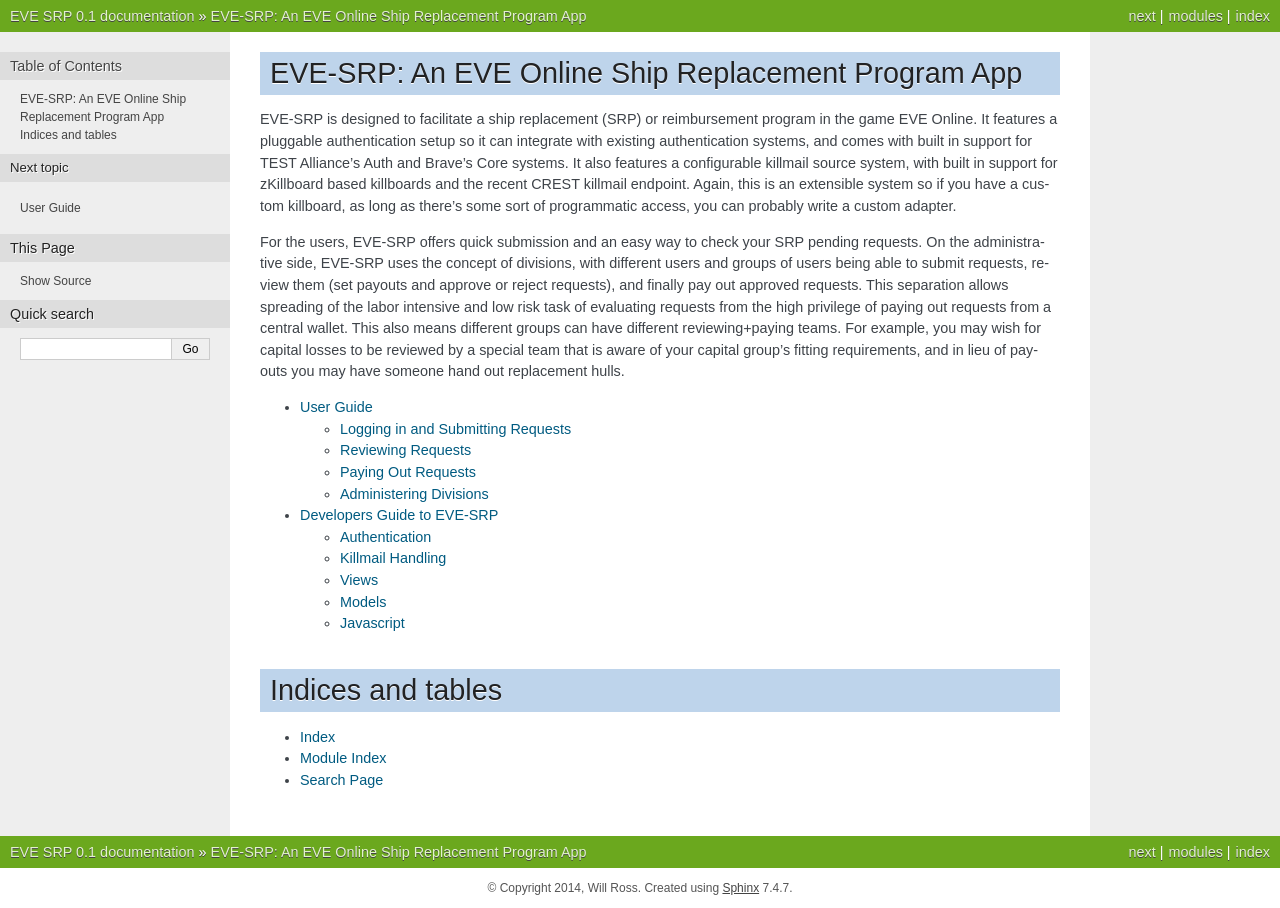
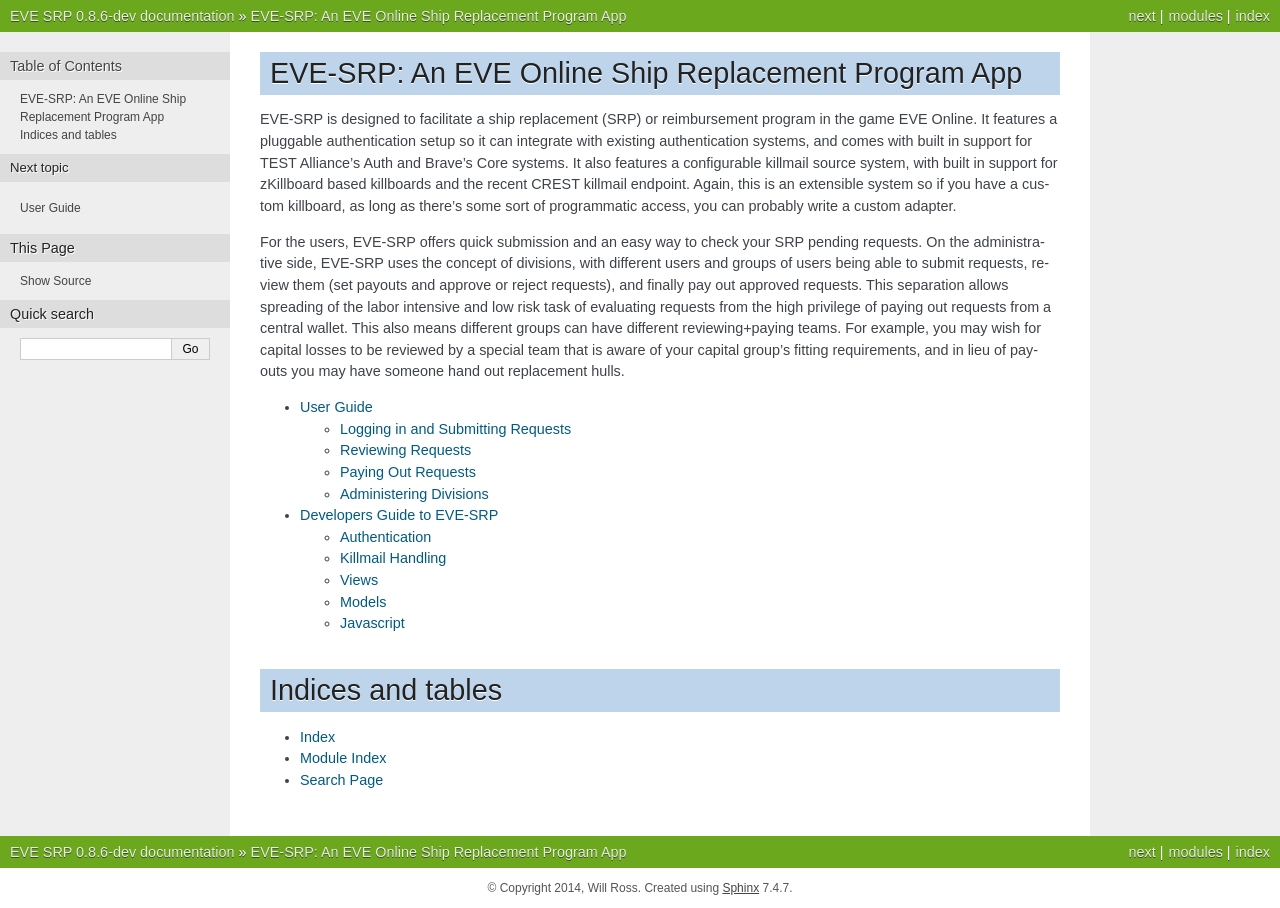
Before and after one commit to paxswill/evesrp, a Sphinx documentation site: the page built from doc/index.rst, in a window 1280 px wide. Built offline with Sphinx 7.4.7, drawn with Linux system fonts in a browser that asks for light colours.

Commit message:
Extract the version for the documentation from evesrp.__version__

```diff
--- a/doc/conf.py
+++ b/doc/conf.py
@@ -15,11 +15,14 @@
 
 import sys
 import os
+import re
 
 # If extensions (or modules to document with autodoc) are in another directory,
 # add these directories to sys.path here. If the directory is relative to the
 # documentation root, use os.path.abspath to make it absolute, like shown here.
 sys.path.insert(0, os.path.abspath('..'))
+
+import evesrp
 
 # -- General configuration ------------------------------------------------
 
@@ -59,9 +62,9 @@
 # built documents.
 #
 # The short X.Y version.
-version = '0.1'
+version = re.findall(r'^\d+\.\d+', evesrp.__version__)[0]
 # The full version, including alpha/beta/rc tags.
-release = '0.1'
+release = evesrp.__version__
 
 # The language for content autogenerated by Sphinx. Refer to documentation
 # for a list of supported languages.
```
